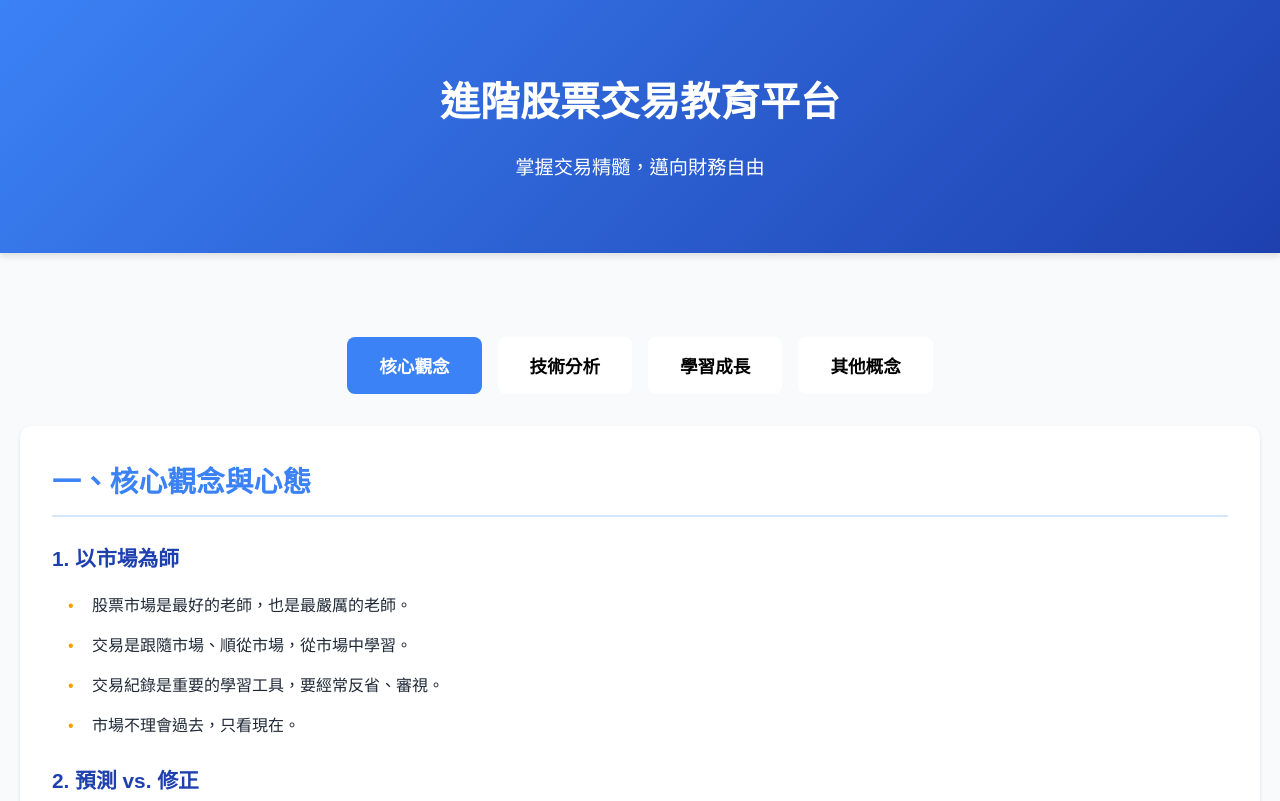
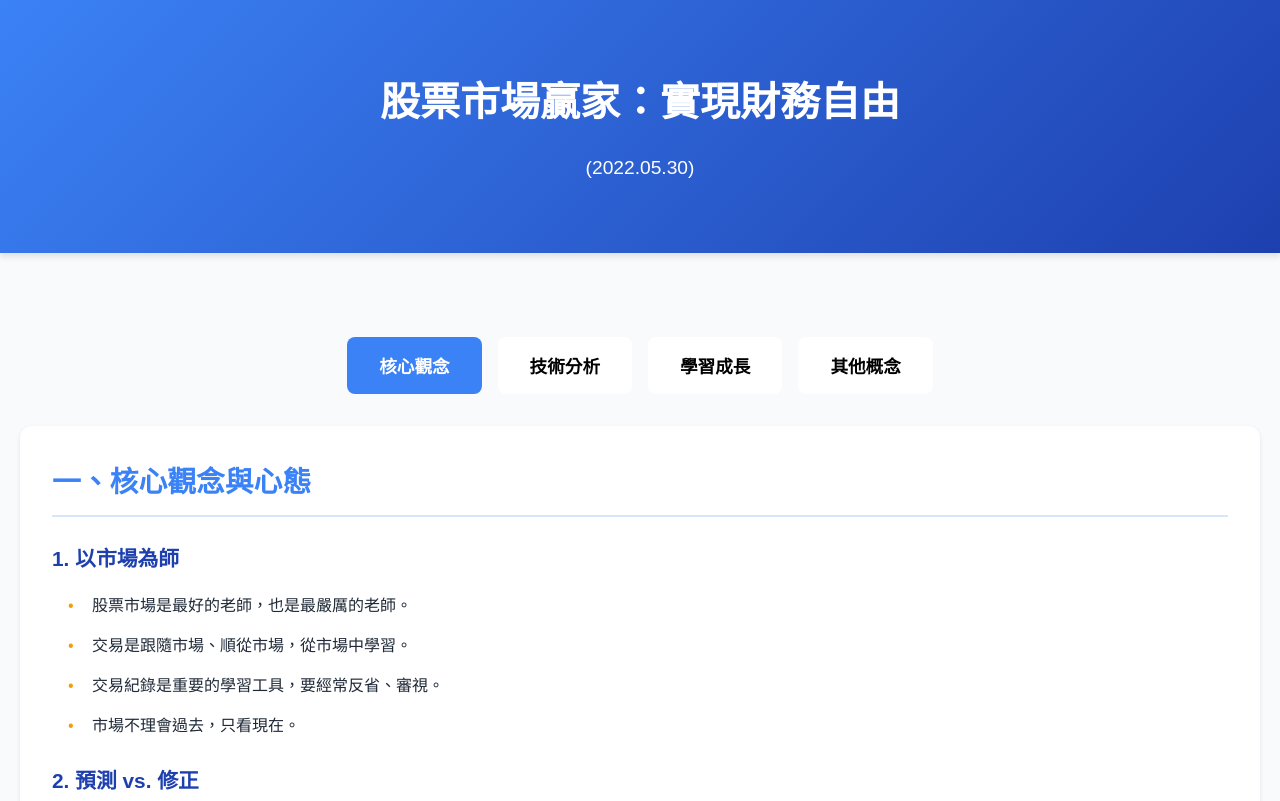
Before and after one commit to usefulanimal/usefulanimal.github.io, a plain HTML site: page index.html in a window 1280 px wide. Shown: the top 801 px of the page. Drawn offline with nearby package versions, Linux system fonts and the light colour scheme.

Commit message:
Update index.html

```diff
--- a/index.html
+++ b/index.html
@@ -180,8 +180,8 @@
 <body>
     <header>
         <div class="container">
-            <h1 class="animate__animated animate__fadeIn">進階股票交易教育平台</h1>
-            <p class="animate__animated animate__fadeIn animate__delay-1s">掌握交易精髓，邁向財務自由</p>
+            <h1 class="animate__animated animate__fadeIn">股票市場贏家：實現財務自由  </h1>
+            <p class="animate__animated animate__fadeIn animate__delay-1s">(2022.05.30)</p>
         </div>
     </header>
 
```
